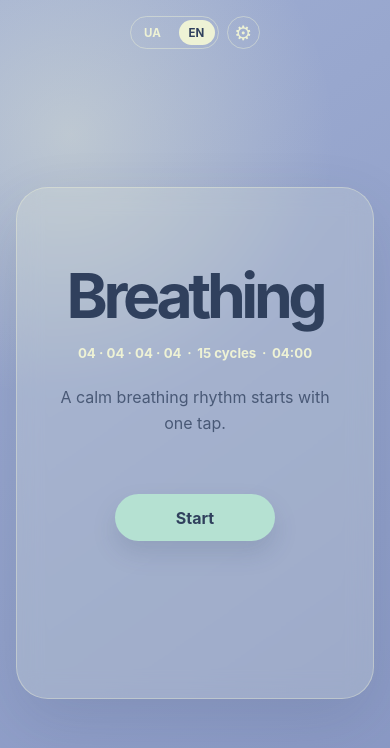
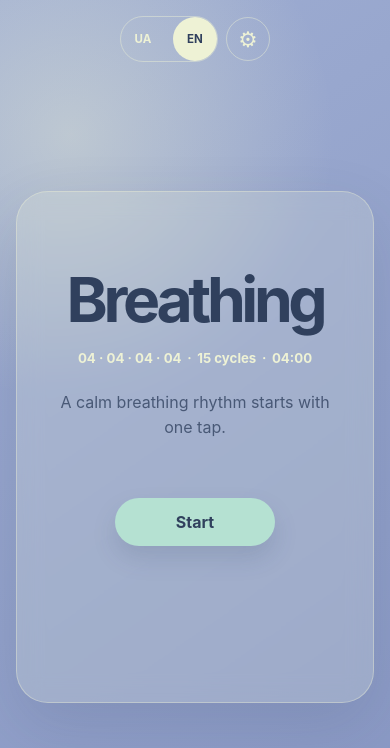
Before and after one commit to hitpopdimestop/breathing, a React (Vite) app: page / in a window 390 px wide. Shown: the top 748 px of the page. Built offline with nearby package versions, Linux system fonts and the light colour scheme.

Commit message:
fix: smooth tide motion and enlarge mobile controls

```diff
--- a/src/App.css
+++ b/src/App.css
@@ -257,7 +257,6 @@ input[type='range'] {
   transform: translate3d(0, var(--tide-offset), 0);
   transform-origin: center top;
   filter: drop-shadow(0 -1rem 2rem rgb(238 242 213 / 18%));
-  transition: transform 120ms ease-in-out;
   will-change: transform;
 }
 
@@ -297,12 +296,6 @@ input[type='range'] {
 }
 
 @media (prefers-reduced-motion: reduce) {
-  .tide-fill {
-    transition: none;
-  }
-}
-
-@media (prefers-reduced-motion: reduce) {
   .start-button {
     transition: none;
   }
@@ -319,6 +312,22 @@ input[type='range'] {
 }
 
 @media (max-width: 47.99rem) {
+  .language-switcher {
+    height: 2.875rem;
+    padding: 0;
+  }
+
+  .language-button {
+    min-width: 2.75rem;
+    min-height: 2.75rem;
+  }
+
+  .settings-button {
+    width: 2.75rem;
+    height: 2.75rem;
+    font-size: 1.35rem;
+  }
+
   .welcome {
     transform: translateY(clamp(-2.5rem, -5.5vh, -1.5rem));
   }
--- a/src/ui/use-meditation-session.ts
+++ b/src/ui/use-meditation-session.ts
@@ -7,7 +7,7 @@ import {
 } from '../domain/session-engine'
 
 const PREPARATION_DURATION_MS = 3000
-const TICK_INTERVAL_MS = 50
+const TICK_INTERVAL_MS = 16
 
 export type MeditationStatus = 'ready' | 'preparing' | 'active' | 'complete'
 
--- a/src/visuals/tide-visual-state.ts
+++ b/src/visuals/tide-visual-state.ts
@@ -34,7 +34,7 @@ function clamp(value: number): number {
 
 function interpolate(start: number, end: number, progress: number): number {
   const easedProgress = smoothstep(progress)
-  return Math.round((start + (end - start) * easedProgress) * 100) / 100
+  return start + (end - start) * easedProgress
 }
 
 function smoothstep(progress: number): number {
```
Also changed, not shown: 2 other files (tests, documents, lock files or other folders).
